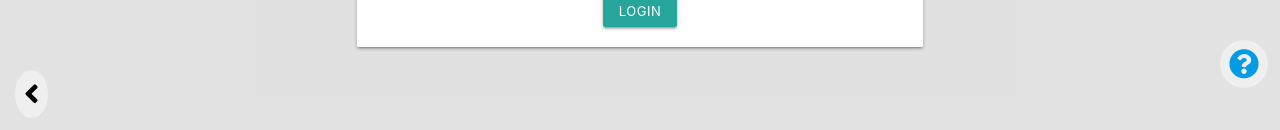
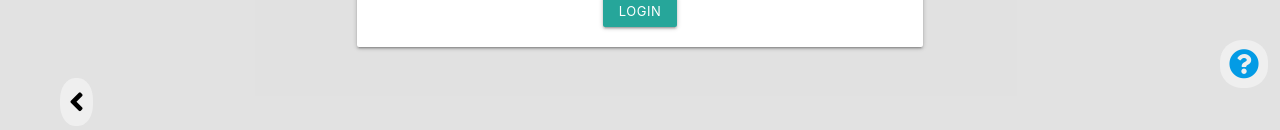
Before and after one commit to LSBDCMonroe/project-management-app, a React (Create React App) app: page / in a window 1280 px wide. Shown: the part 667-797 px from the top of the page. Built offline with nearby package versions, Linux system fonts and the light colour scheme.

Commit message:
added Team page link to nav bar, moved nav-collapse button

```diff
--- a/src/components/Navbar.tsx
+++ b/src/components/Navbar.tsx
@@ -26,11 +26,11 @@ const Nav = styled.div`
 
 const FloatBtn = styled.button`
   position: fixed;
-  bottom: 1em;
-  left: 1em;
+  bottom: 0.5em;
+  left: 4em;
   z-index: 10;
   border: 0;
-  border-radius: 50%;`;
+  border-radius: 45%;`;
 
   const FloatBtn2 = styled(FloatBtn)`
     left: calc(100% - 4em );
@@ -43,6 +43,7 @@ const Navbar = ({showNav, hide, loggedin}: any)=> (
 
       <NavLink activeStyle={active} className="nav-item txt-md" to="/home"><i className="fas fa-home"></i></NavLink>
       <NavLink activeStyle={active}  className="nav-item txt-md" to="/projects"><i className="fas fa-tasks"></i></NavLink>
+      <NavLink activeStyle={active}  className="nav-item txt-md" to="/team"><i className="fas fa-users"></i></NavLink>
             <NavLink activeStyle={active}   className="nav-item txt-md" to="/setting"><i className="fas fa-cog"></i></NavLink>
     </Nav>
       <FloatBtn onClick={hide}><i className={ showNav? "fa fa-angle-left txt-md" : "fa fa-angle-right txt-md"}></i></FloatBtn>
--- a/src/components/TeamMember.tsx
+++ b/src/components/TeamMember.tsx
@@ -2,10 +2,13 @@ import React, { useState } from 'react';
 import styled from 'styled-components';
 import {Card, Badge, Grid} from '../style/styled';
 
-const TeamMember = ({firstName, lastName, email, currentProjects, finishedProjects}: any) => {
+const TeamMember = ({firstName, lastName, email, currentProjects, finishedProjects, username}: any) => {
     return(
         <Card>
-            <p>{firstName}'s Card</p>
+            <p>{firstName}</p>
+            <p>{email}</p>
+            <p>Current Projects: {currentProjects}</p>
+            <p>Finished Projects: {finishedProjects}</p>
         </Card>
     );
 }
```
